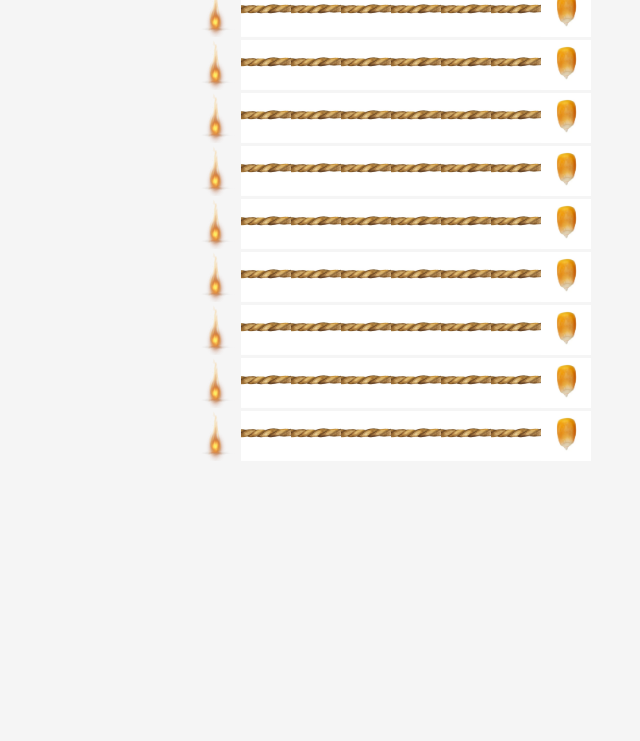
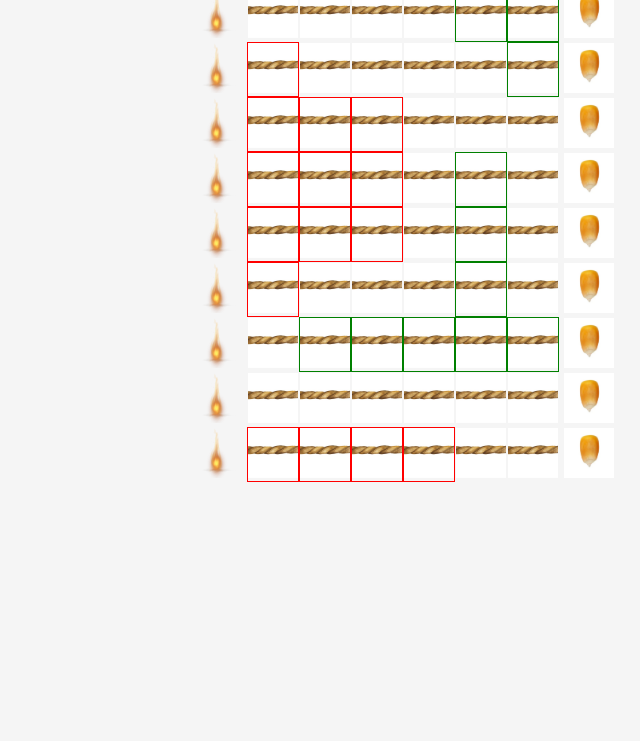
Before and after one commit to virgknight/popcorn, a website built with webpack: page index.html in a window 1280 px wide. Shown: the part 59-800 px from the top of the page, without its empty margins (221-861 px from the left). Built offline with nearby package versions, Linux system fonts and the light colour scheme.

Commit message:
Stopping point for the afternoon- debug and add browser display logic

```diff
--- a/src/grid.js
+++ b/src/grid.js
@@ -30,8 +30,10 @@ class Grid {
     refreshFuseConnections() {
         for (let i = 0; i < 9; i++) {
             for (let j = 0; j < 6; j++) {
+                // check whether connected to flame from left to right
                 let fuse1 = this.grid[i][j];
                 fuse1.connectedToFlame();
+                // check whether connected to kernel from right to left
                 let fuse2 = this.grid[8 - i][5 - j];
                 fuse2.connectedToKernel();
             }
@@ -40,6 +42,7 @@ class Grid {
 
     rotate (pos) {
         this.grid[pos[0]][pos[1]].rotate();
+        this.refreshFuseConnections();
     }
 }
 
--- a/src/index.js
+++ b/src/index.js
@@ -1,5 +1,3 @@
-// import Grid from './grid';
-// const View = require("./view.js");
 import Grid from "./grid";
 import View from "./view";
 
--- a/src/index.scss
+++ b/src/index.scss
@@ -29,7 +29,7 @@ img {
 }
 
 figure.game-grid {
-    width: 300px;
+    width: 320px;
 }
 
 figure.game-grid ul {
@@ -44,3 +44,15 @@ figure.game-grid ul {
     height: 50%;
     width: 20%;
 }
+
+li {
+    border: 1px solid whitesmoke;
+}
+
+li.kernel-connected {
+    border: 1px solid green;
+}
+
+li.flame-connected {
+    border: 1px solid red;
+}
--- a/src/view.js
+++ b/src/view.js
@@ -16,14 +16,21 @@ class View {
         let ul = document.createElement("ul");
         for (let i = 0; i < 9; i++) {
             for (let j = 0; j < 6; j++) {
-                let occupant = this.gridObj.grid[i, j];
-                console.log(occupant);
                 let img = document.createElement("img");
                 img.src = "../images/test-fuse-piece.png";
 
                 let li = document.createElement("li");
                 li.id = `${i}${j}`;
                 li.classList.add("fuse");
+
+                let occupant = this.gridObj.grid[i][j];
+                if (occupant.connectK) {
+                    li.classList.add("kernel-connected");
+                };
+                if (occupant.connectF) {
+                    li.classList.add("flame-connected");
+                };
+
                 li.appendChild(img);
                 ul.appendChild(li);
             }
```
Also changed, not shown: dist/main.css, dist/main.js.
